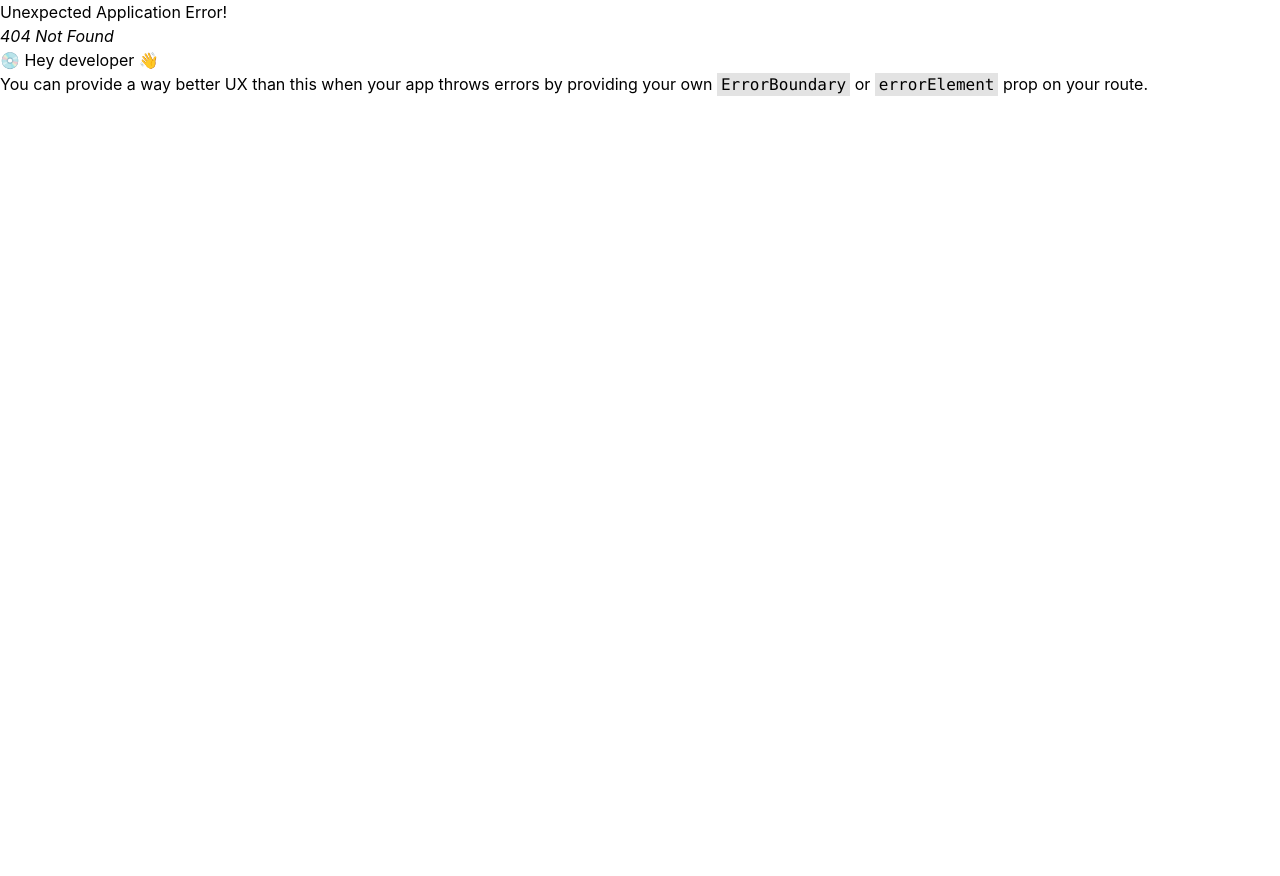
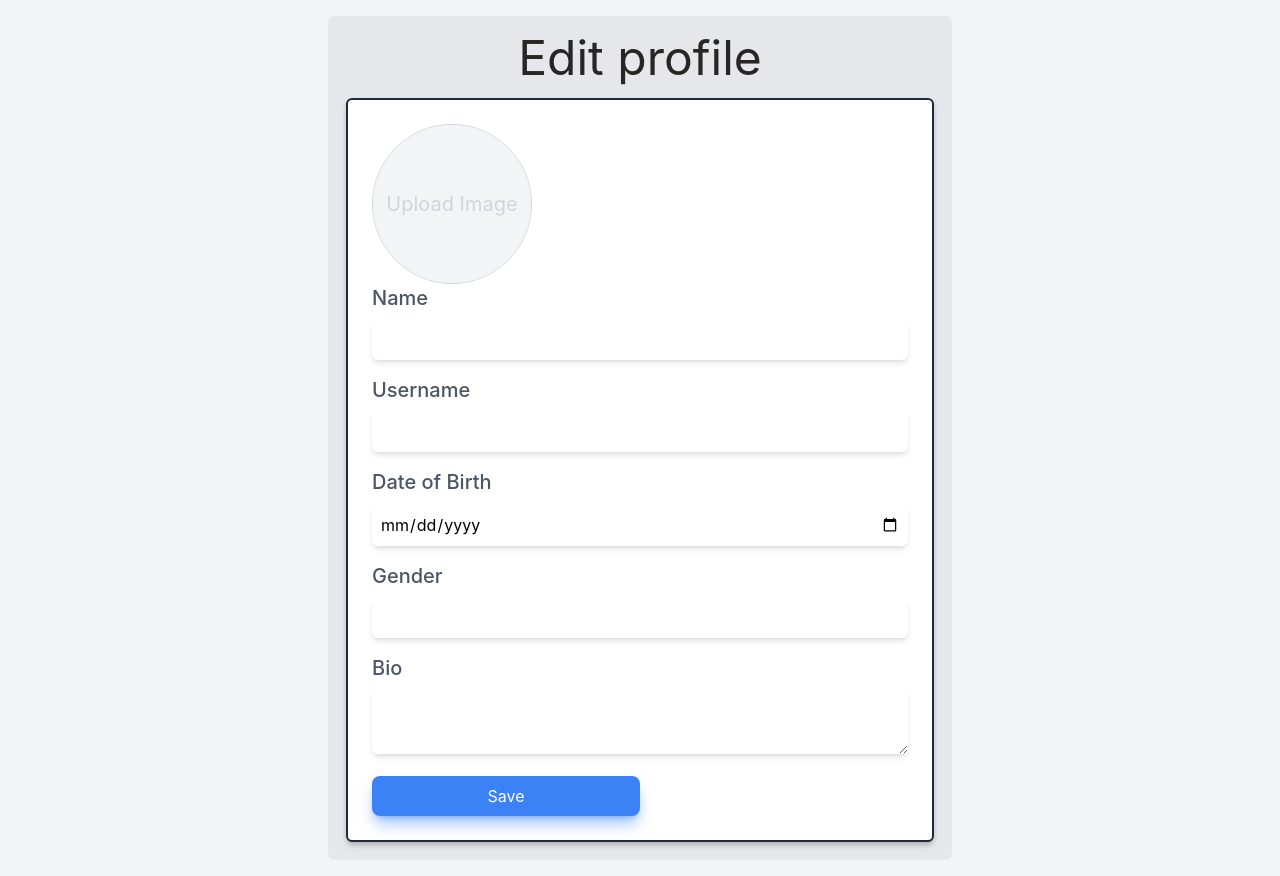
Before and after one commit to Ravi-Ranjan0/Social-Media-Website, a React (Create React App) app in the folder frontend/: page /edit in a window 1280 px wide. Before the commit this address had no page. Before the commit the page ends 800 px from the top, so only its background shows below. Built offline with nearby package versions, Linux system fonts and the light colour scheme; the HTML template or start-up script is replaced by a standard one.

Commit message:
edit bio page added

```diff
--- a/frontend/src/App.js
+++ b/frontend/src/App.js
@@ -10,6 +10,8 @@ import Stories from "./components/Stories";
 
 import Login from './components/Auth/Login';
 import Register from './components/Auth/Register'
+
+import Bio from "./components/Bio/Bio";
 
 import {
   createBrowserRouter,
@@ -67,6 +69,10 @@ function App() {
       )
     },
     {
+      path: "/edit",
+      element: <Bio />
+    },
+    {
       path: "/login",
       element: <Login />
     },
--- /dev/null
+++ b/frontend/src/components/Bio/Bio.js
@@ -0,0 +1,156 @@
+import React, { useState } from 'react';
+
+
+
+const Bio = () => {
+    // Initialize state for user details
+    const [userDetails, setUserDetails] = useState({
+        name: '',
+        username: '',
+        dob: '',
+        bio: '',
+        gender: ''
+    });
+
+    // handle form input changes
+    const handleInputChange = (e) => {
+        const { name, value } = e.target;
+        setUserDetails((prevDetails) => ({
+            ...prevDetails,
+            [name]: value,
+        }));
+    };
+
+    // handle form submission
+    const handleSubmit = (e) => {
+        e.preventDefault();
+
+    };
+
+    const [selectedImage, setSelectedImage] = useState(null);
+
+    const handleImageChange = (e) => {
+        const file = e.target.files[0];
+
+        if (file) {
+            const reader = new FileReader();
+
+            reader.onload = (e) => {
+                setSelectedImage(e.target.result);
+            };
+
+            reader.readAsDataURL(file);
+        }
+    };
+
+
+
+    return (
+
+        <div data-modal-target="medium-modal" data-modal-toggle="authentication-modal" className="  bg-gray-100 min-h-screen p-4 flex flex-col items-center justify-center">
+
+            <div className="  w-2/4 h-2/4 border-2 border-black-300 bg-gray-200 rounded-md p-4 flex flex-col items-center justify-center">
+
+                <h2 className="text-5xl  mb-4 text-stone-800 items-left subpixel-antialiased text-shadow-md">Edit profile</h2>
+                <div className="w-full bg-white rounded-md p-6 border-2 border-slate-800 drop-shadow-md shadow-md">
+
+
+                    <form onSubmit={handleSubmit} data-modal-target="authentication-modal" data-modal-toggle="authentication-modal">
+
+
+
+
+                        <div className="flex flex-col items-left">
+                            <label htmlFor="imageInput" className="rounded-full h-40 w-40 border border-gray-300 overflow-hidden">
+                                {selectedImage ? (
+                                    <img
+                                        src={selectedImage}
+                                        alt="Profile"
+                                        className="h-full w-full object-cover "
+                                    />
+                                ) : (
+                                    <div className="h-full w-full flex items-center justify-center bg-gray-100 text-gray-300 shadow-md" >
+                                        <span className="text-xl">Upload Image</span>
+                                    </div>
+                                )}
+                            </label>
+                            <input
+                                type="file"
+                                id="imageInput"
+                                accept="image/*"
+                                onChange={handleImageChange}
+                                className="hidden"
+                            />
+                        </div>
+
+
+
+                        <div className="mb-4">
+                            <label className="block text-gray-600 font-medium mb-2 text-left text-xl ">Name</label>
+                            <input
+                                type="text"
+                                name="name"
+                                value={userDetails.name}
+                                onChange={handleInputChange}
+                                className="w-full border rounded-md p-2 border-none bottom-1 border-black focus:outline-none focus:ring focus:border-blue-500 items-left shadow-md"
+                            />
+                        </div>
+
+                        <div className="mb-4">
+                            <label className="block text-gray-600 font-medium mb-2 text-left text-xl">Username</label>
+                            <input
+                                type="text"
+                                name="username"
+                                value={userDetails.username}
+                                onChange={handleInputChange}
+                                className="w-full border rounded-md p-2 border-none bottom-1 border-black focus:outline-none focus:ring focus:border-blue-500 items-left shadow-md "
+                            />
+                        </div>
+
+                        <div className="mb-4">
+                            <label className="block text-gray-600 font-medium mb-2 text-left text-xl">Date of Birth</label>
+                            <input
+                                type="date"
+                                name="dob"
+                                value={userDetails.dob}
+                                onChange={handleInputChange}
+                                className="w-full border rounded-md p-2 border-none bottom-1 border-black focus:outline-none focus:ring focus:border-blue-500 shadow-md"
+                            />
+                        </div>
+                        <div className="mb-4">
+                            <label className="block text-gray-600 font-medium mb-2 text-left text-xl">Gender</label>
+                            <input
+                                type="text"
+                                name="gender"
+                                value={userDetails.gender}
+                                onChange={handleInputChange}
+                                className="w-full border rounded-md p-2 border-none bottom-1 border-black focus:outline-none focus:ring focus:border-blue-500 items-left shadow-md"
+                            />
+                        </div>
+
+                        <div className="mb-4">
+                            <label className="block text-gray-600 font-medium mb-2 text-left text-xl">Bio</label>
+                            <textarea
+                                name="bio"
+                                value={userDetails.bio}
+                                onChange={handleInputChange}
+                                className="w-full border rounded-md p-2 border-none bottom-1 border-black focus:outline-none focus:ring focus:border-blue-500 shadow-md"
+                            />
+                        </div>
+                        <button
+                            data-modal-target="popup-modal" data-modal-toggle="popup-modal"
+                            type="submit"
+                            className="bg-blue-500 text-white rounded-lg p-2  items-center justify-center w-2/4 shadow-lg shadow-blue-500/50 hover:bg-blue-600 box-border hover:shadow-xl"
+                        >
+                            Save
+                        </button>
+                    </form>
+                </div>
+            </div>
+        </div>
+
+
+    );
+}
+
+export default Bio;
```
